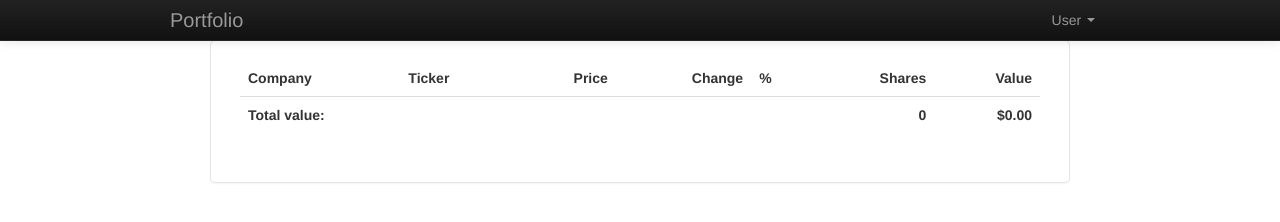
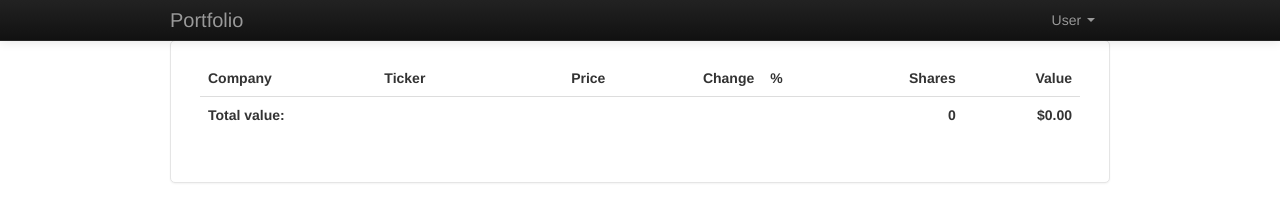
Before and after one commit to rstoyanchev/spring-websocket-portfolio, a plain HTML site: page src/main/webapp/index.html in a window 1280 px wide. Drawn offline with Linux system fonts and the light colour scheme; no server answers.

Commit message:
Make .main-content max-width 940 to better align with .container

```diff
--- a/src/main/webapp/assets/css/portfolio.css
+++ b/src/main/webapp/assets/css/portfolio.css
@@ -6,7 +6,7 @@ body {
 }
 
 .main-content {
-	max-width: 800px;
+	max-width: 940px;
 	padding: 19px 29px 29px;
 	margin: 0 auto 20px;
 	background-color: #fff;
```
